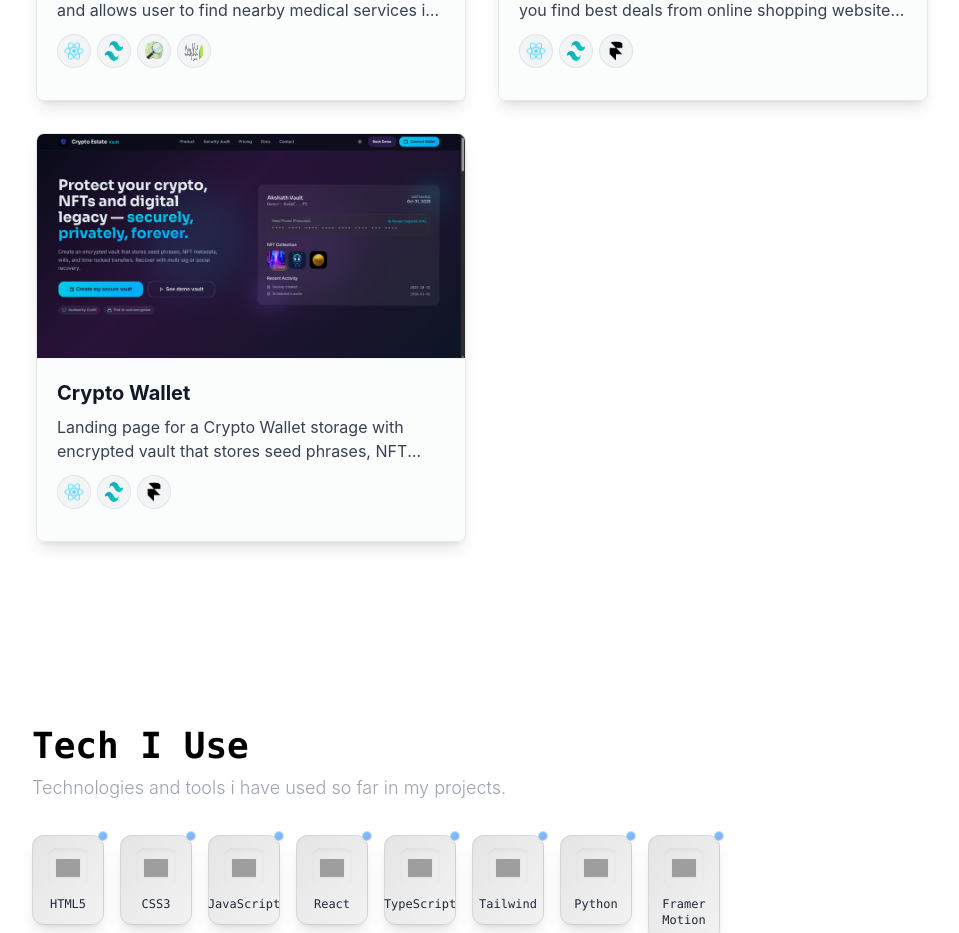
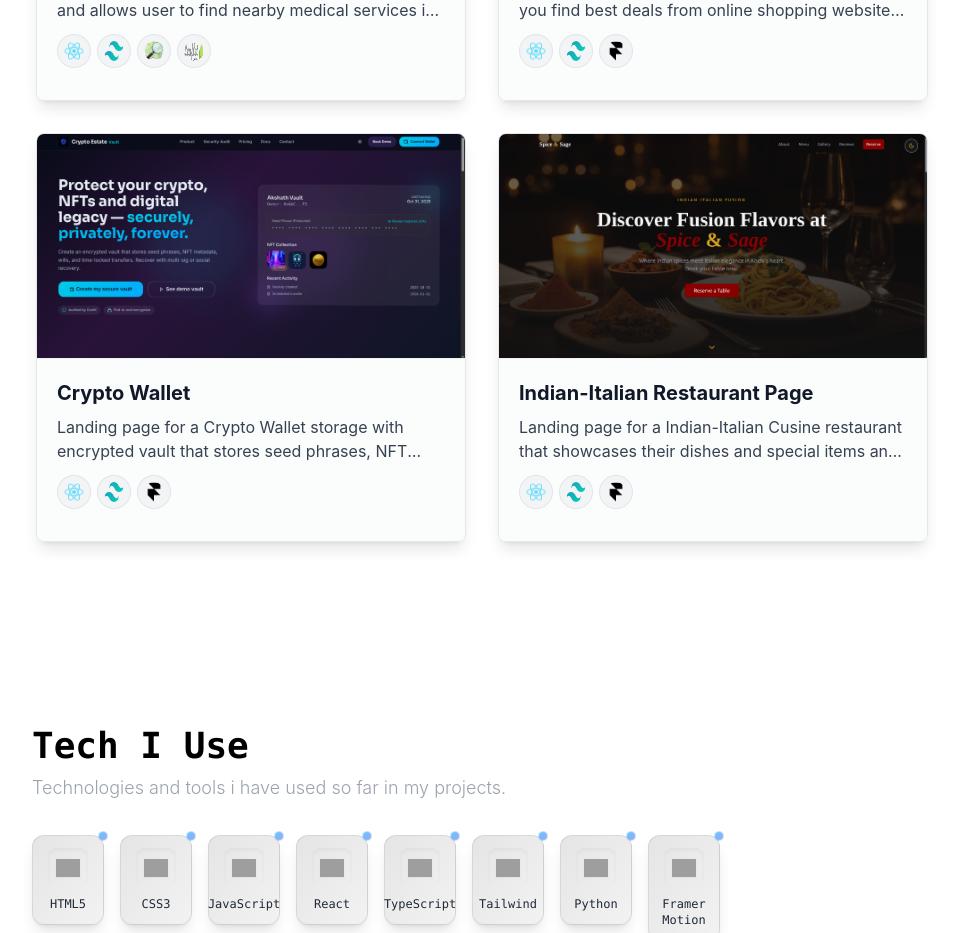
Before and after one commit to AKSHATH99/Personal-Website, a React (Create React App) app: page / in a window 1280 px wide. Shown: the part 2720-3653 px from the top of the page, without its empty margins (176-1135 px from the left). Built offline with nearby package versions, Linux system fonts and the light colour scheme; grey boxes are pictures that could not be loaded; a web font is replaced by a local one.

Commit message:
landing page added

```diff
--- a/src/components/Project.js
+++ b/src/components/Project.js
@@ -96,7 +96,7 @@ const ProjectData = [
   {
     title: "Crypto Wallet   ",
     category: "landing",
-    Livelink: "https://price-wise-theta-ochre.vercel.app/",
+    Livelink: "https://estate-vault-secure.vercel.app/",
     about:
       "Landing page for a Crypto Wallet storage with  encrypted vault that stores seed phrases, NFT metadata, wills, and time-locked transfers.",
     placeholderImage: "/images/crypto-landing.png",
@@ -104,6 +104,19 @@ const ProjectData = [
       "/logo192.png",
       "/images/tailwind.png",
             "/images/motion.png",
+    ],
+  },
+  {
+    title : "Indian-Italian Restaurant Page",
+    category: "landing",
+    Livelink: "https://spice-sage-showcase.vercel.app/",
+    about:
+      "Landing page for a Indian-Italian Cusine restaurant that showcases their dishes and special items and their galleries and booking table features",
+    placeholderImage: "/images/restaurant-hero.png",
+    stack: [
+      "/logo192.png",
+      "/images/tailwind.png",
+      "/images/motion.png",
     ],
   }
 ];
```
Also changed, not shown: public/images/restaurant-hero.png (added).
